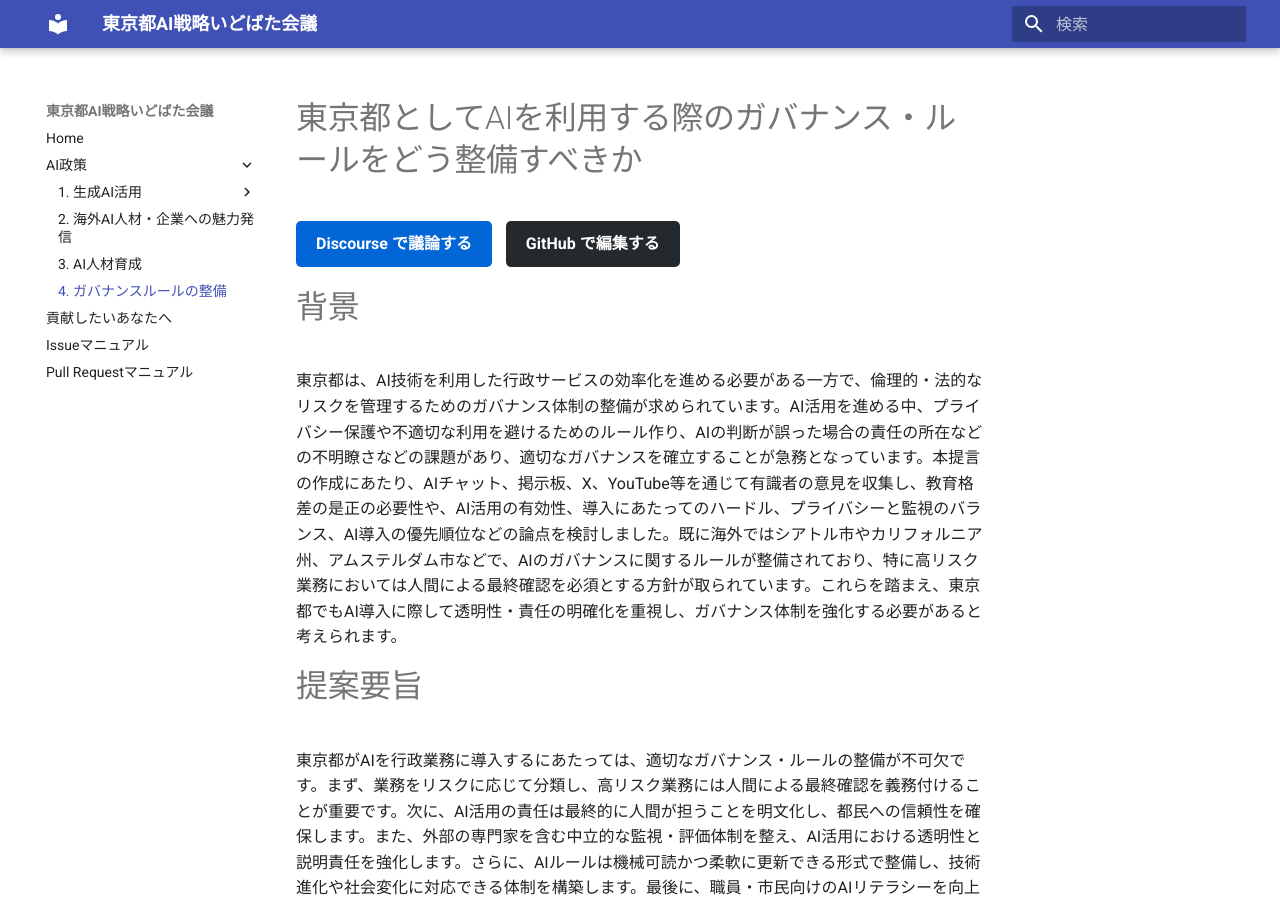
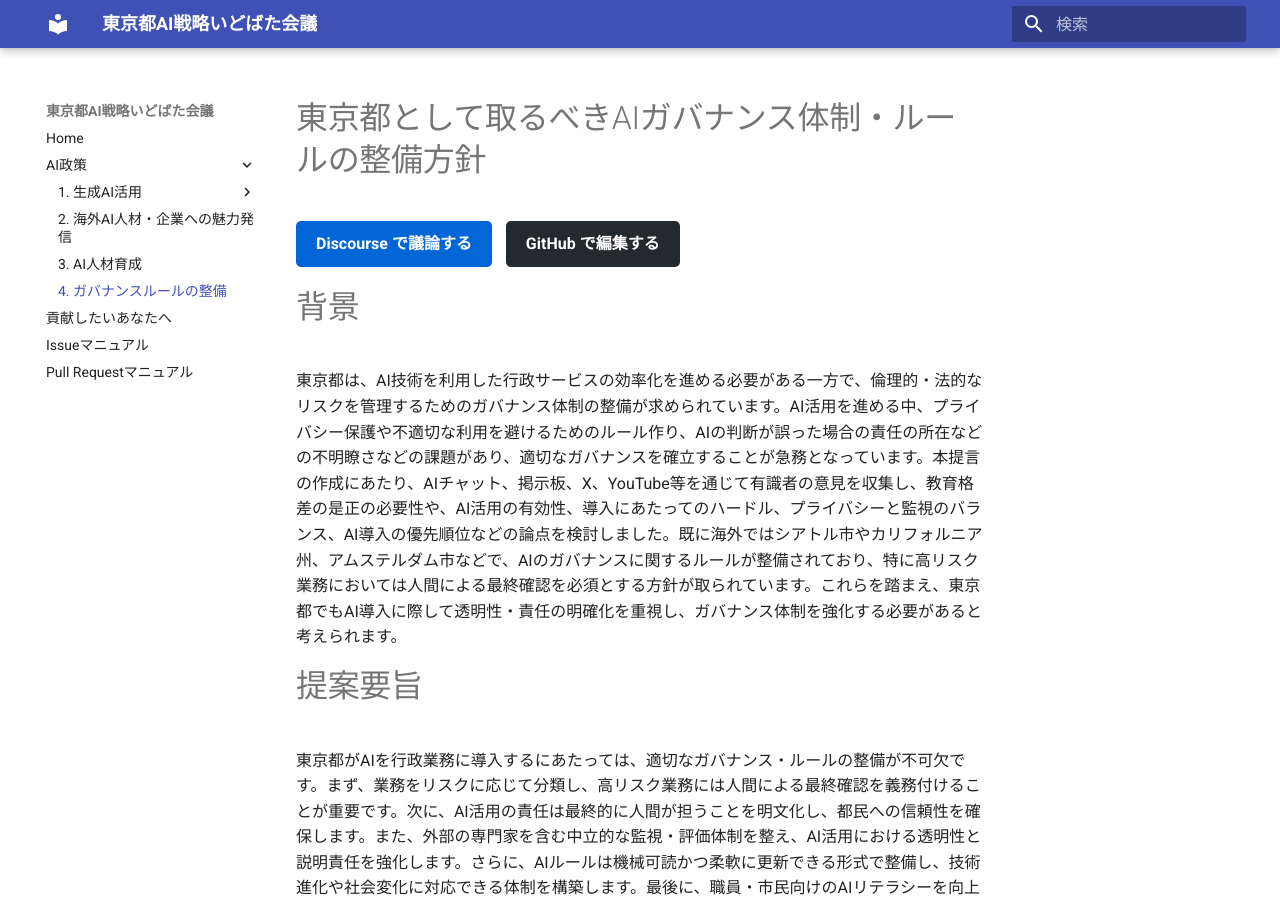
Before and after one commit to takahiroanno2024/2025_ai_idobatakaigi_output, an MkDocs documentation site: the page built from docs/4_ガバナンスルールの整備.md, in a window 1280 px wide and 900 px high. Built offline with MkDocs 1.6.1 and Material for MkDocs 9.7.7, drawn with Linux system fonts in a browser that asks for light colours.

Commit message:
Update 4_ガバナンスルールの整備.md

```diff
--- a/docs/4_ガバナンスルールの整備.md
+++ b/docs/4_ガバナンスルールの整備.md
@@ -1,4 +1,4 @@
-# 東京都としてAIを利用する際のガバナンス・ルールをどう整備すべきか
+# 東京都として取るべきAIガバナンス体制・ルールの整備方針
 
 <div style="margin-bottom: 20px;">
 <a href="https://large-scale-conversation-sandbox.discourse.group/t/topic/367" style="display: inline-block; padding: 10px 20px; margin-right: 10px; background-color: #0366d6; color: white; text-decoration: none; border-radius: 5px; font-weight: bold;">Discourse で議論する</a>
```
